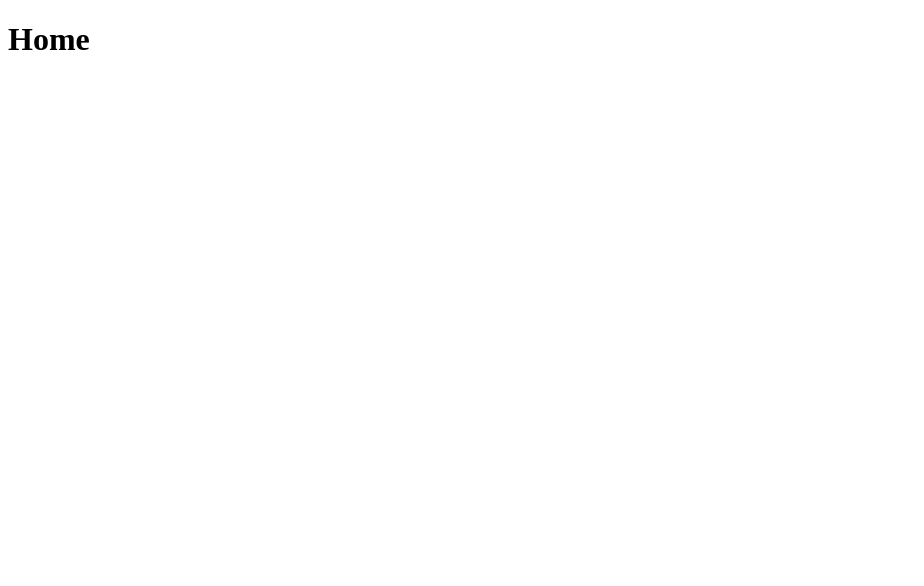
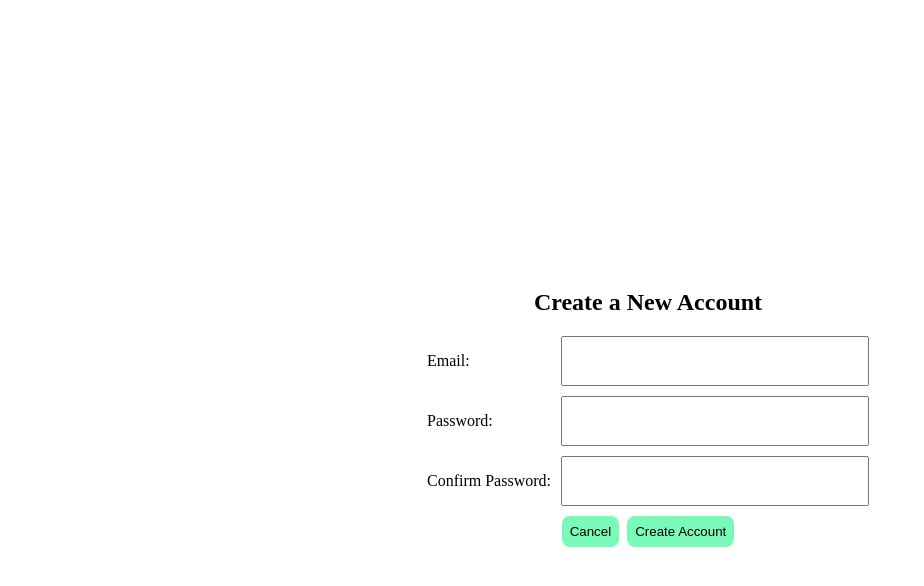
Before and after one commit to Vnovnick/jourbooks, a SvelteKit app: page / in a window 1280 px wide. Shown: the top 586 px of the page, without its empty margins (0-924 px from the left). Built offline with nearby package versions, Linux system fonts and the light colour scheme.

Commit message:
remove login route (for now); add form action; create db with postgres (outside of project)

```diff
--- /dev/null
+++ b/src/routes/+page.server.ts
@@ -0,0 +1,18 @@
+import { fail } from "@sveltejs/kit";
+
+export const actions = {
+  async create({ request }) {
+    const formData = await request.formData();
+    const email = formData.get("email") as string;
+    const pass = formData.get("password") as string;
+    const confirmPass = formData.get("confirmPass") as string;
+
+    if (pass !== confirmPass) {
+      return fail(422, {
+        error: "Passwords do not match",
+      });
+    }
+
+    console.log({ email, pass, confirmPass });
+  },
+};
--- a/src/routes/+page.svelte
+++ b/src/routes/+page.svelte
@@ -1 +1,132 @@
-<h1>Home</h1>
+<script lang="ts">
+  import { enhance } from "$app/forms";
+
+  export let form;
+  let userEmail: string;
+  let userPassword: string;
+  let confirmPassword: string;
+  // let isLoginView = true;
+</script>
+
+<div class="login-page">
+  <div class="login-container">
+    <!-- {#if isLoginView}
+      <h2>Welcome to JourBooks</h2>
+      <form class="login-page-form">
+        <div class="input-container">
+          <p>Email:</p>
+          <input class="login-input" type="text" bind:value={userEmail} />
+        </div>
+        <div class="input-container">
+          <p>Password:</p>
+          <input class="login-input" type="text" bind:value={userPassword} />
+        </div>
+        <div class="login-button-container">
+          <button class="login-button">Login</button>
+          <button class="login-button" on:click={() => (isLoginView = false)}
+            >Sign Up</button
+          >
+        </div>
+      </form>
+    {:else} -->
+    <h2>Create a New Account</h2>
+    <form class="login-page-form" method="POST" action="?/create" use:enhance>
+      <div class="input-container">
+        <p>Email:</p>
+        <input
+          class="login-input"
+          type="text"
+          bind:value={userEmail}
+          name="email"
+          required
+        />
+      </div>
+      <div class="input-container">
+        <p>Password:</p>
+        <input
+          class="login-input"
+          type="password"
+          bind:value={userPassword}
+          name="pass"
+          required
+        />
+      </div>
+      <div class="input-container">
+        <p>Confirm Password:</p>
+        <input
+          class="login-input"
+          type="password"
+          bind:value={confirmPassword}
+          name="confirmPass"
+          required
+        />
+      </div>
+      <div class="login-button-container">
+        <button class="login-button">Cancel</button>
+        <button class="login-button">Create Account</button>
+      </div>
+    </form>
+    {#if form?.error}
+      <div class="error">
+        <p>Error!</p>
+        <p>{form.error}</p>
+      </div>
+    {/if}
+    <!-- {/if} -->
+  </div>
+</div>
+
+<style>
+  .error {
+    color: red;
+    border-bottom: 1px rgb(247, 116, 116);
+    background-color: rgb(253, 231, 231);
+    border: 0.1rem red solid;
+    width: 50%;
+    margin: auto;
+    border-radius: 0.5rem;
+    padding: 0.3rem;
+    text-align: left;
+    margin-top: 1rem;
+  }
+  .login-page {
+    display: flex;
+    height: 100vh;
+    width: 100vw;
+  }
+  .login-container {
+    margin: auto;
+    text-align: center;
+  }
+  .login-page-form {
+    display: flex;
+    flex-direction: column;
+    width: fit-content;
+    row-gap: 10px;
+    text-align: left;
+  }
+  .login-input {
+    width: 300px;
+  }
+  .input-container {
+    display: flex;
+    gap: 10px;
+    justify-content: space-between;
+  }
+  .login-button-container {
+    display: flex;
+    margin-inline: auto;
+    column-gap: 0.5rem;
+  }
+  .login-button-container button {
+    background-color: rgb(121, 250, 185);
+    border-radius: 0.5rem;
+    border: none;
+    cursor: pointer;
+    padding: 0.5rem;
+  }
+  .login-button-container button:hover {
+    background: rgb(20, 13, 5);
+    color: white;
+  }
+</style>
```
Also changed, not shown: src/routes/login/+page.svelte (deleted, +0 -94 lines).
